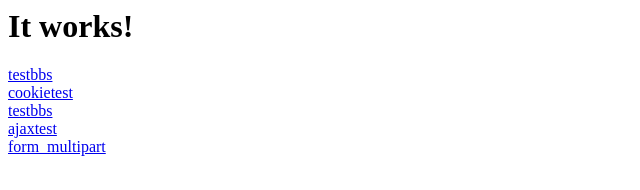
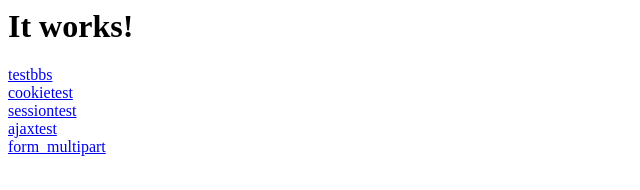
Before and after one commit to nendo-code/Henacat_sharp, a plain HTML site: page Henacat/htdocs/index.html in a window 1280 px wide. Shown: the full height of the page, 0-640 px from the left. Drawn offline with Linux system fonts and the light colour scheme.

Commit message:
fix html

```diff
--- a/Henacat/htdocs/index.html
+++ b/Henacat/htdocs/index.html
@@ -3,7 +3,7 @@
 <h1>It works!</h1>
 <a href="http://localhost:8001/testbbs/ShowBBS">testbbs</a><br>
 <a href="http://localhost:8001/cookietest/CookieTest">cookietest</a><br>
-<a href="http://localhost:8001/sessiontest/SessionTest">testbbs</a><br>
+<a href="http://localhost:8001/sessiontest/SessionTest">sessiontest</a><br>
 <a href="ajaxtest.html">ajaxtest</a><br>
 <a href="form_multipart.html">form_multipart</a><br>
 </body>
```
